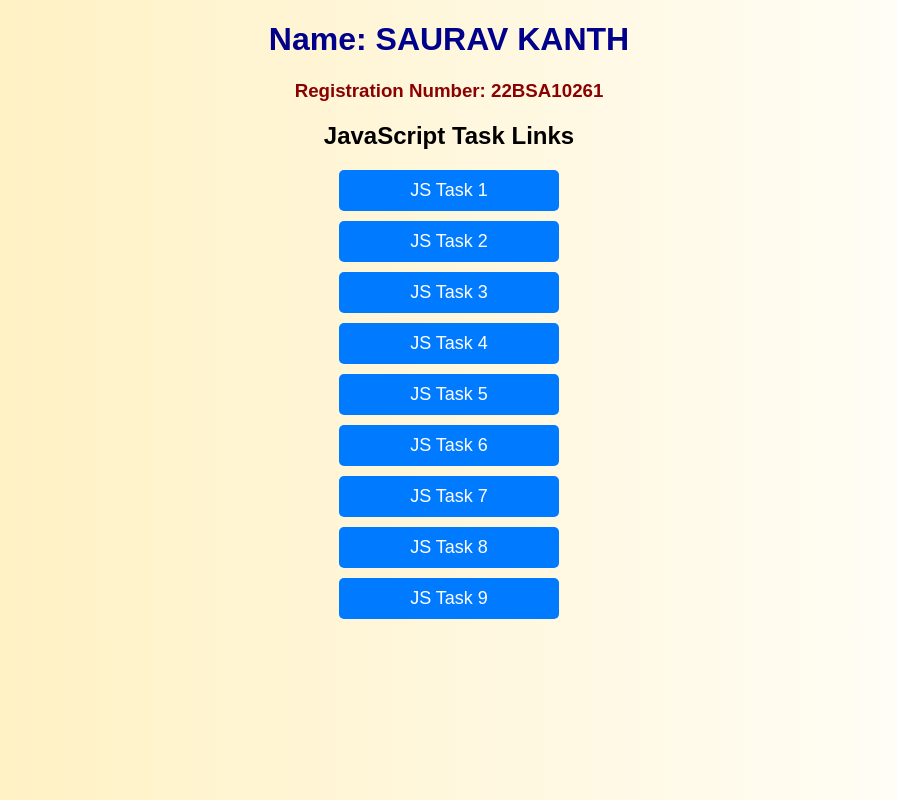
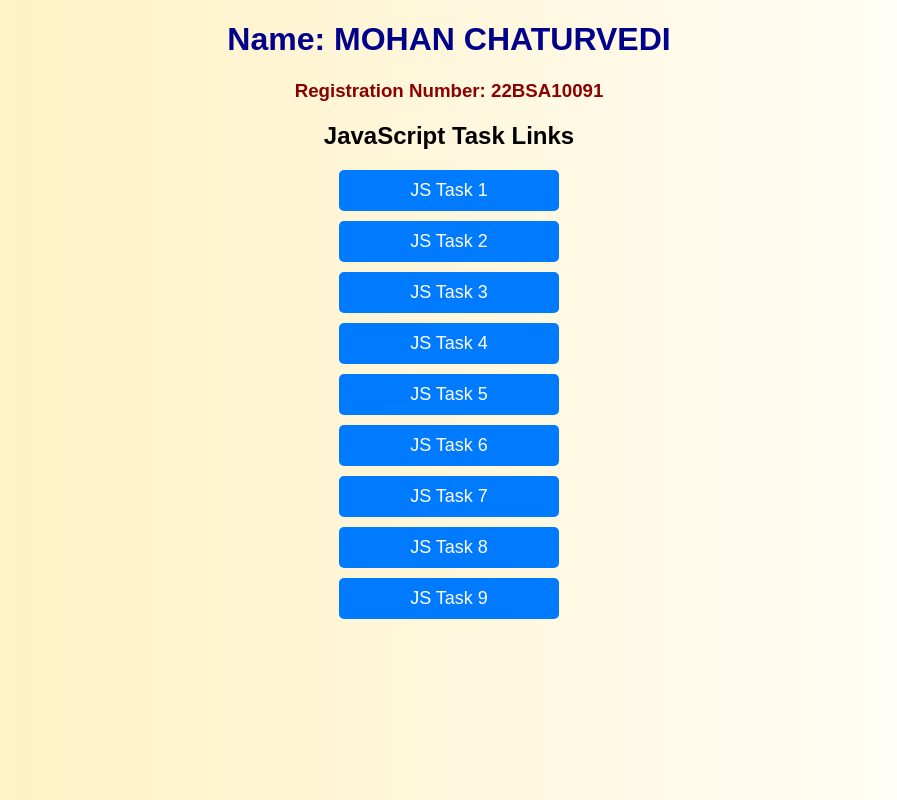
Before and after one commit to mohan182004/ASSIGNMENT-2, a plain HTML site: page index.html in a window 1280 px wide. Shown: the whole page, without its empty margins (191-1088 px from the left). Drawn offline with Linux system fonts and the light colour scheme.

Commit message:
Update index.html

```diff
--- a/index.html
+++ b/index.html
@@ -40,8 +40,8 @@
 </head>
 <body>
 
-    <h1>Name: SAURAV KANTH</h1>
-    <h3>Registration Number: 22BSA10261 </h3>
+    <h1>Name: MOHAN CHATURVEDI</h1>
+    <h3>Registration Number: 22BSA10091 </h3>
 
     <h2>JavaScript Task Links</h2>
     <div class="task-links">
```
